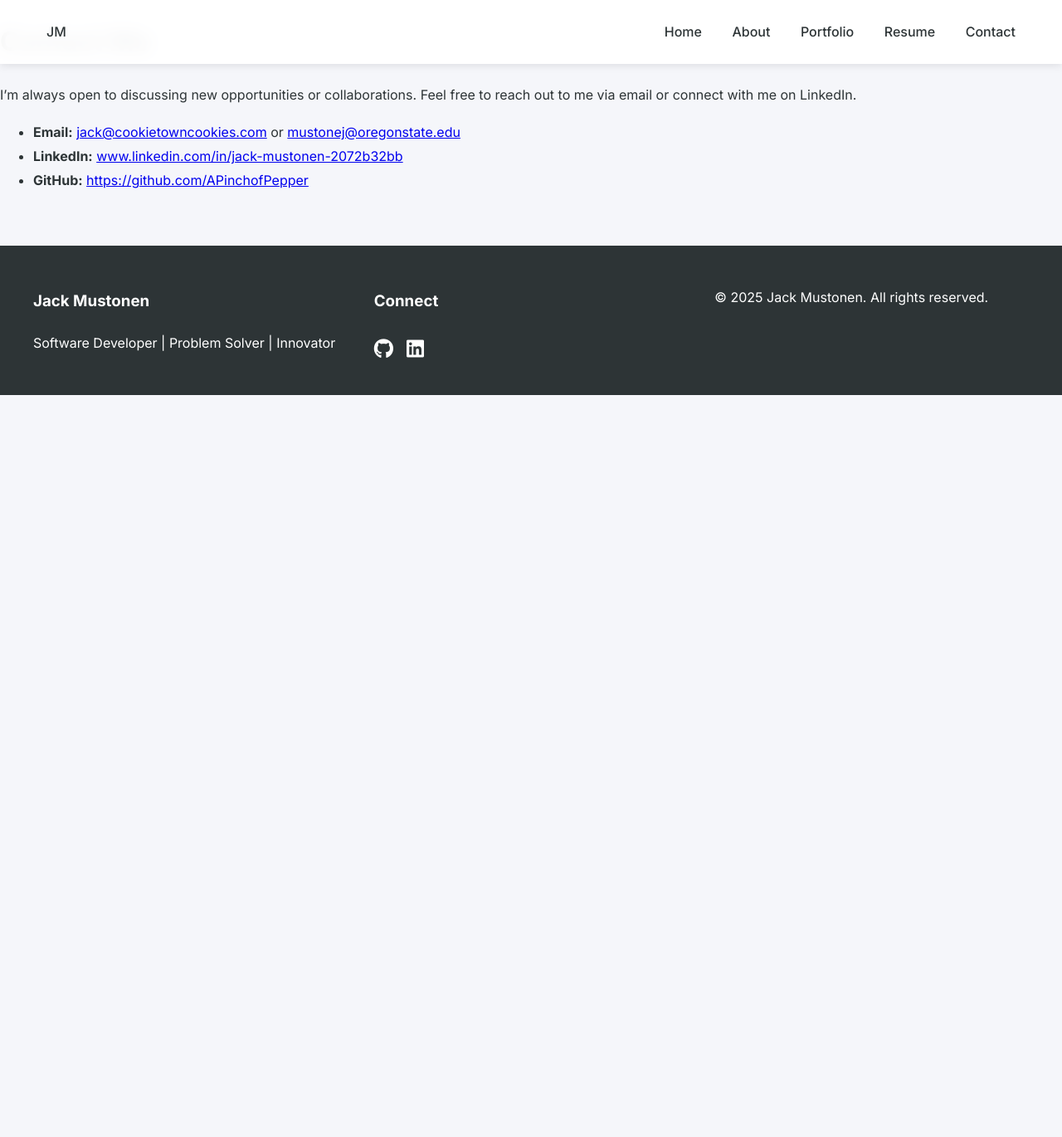
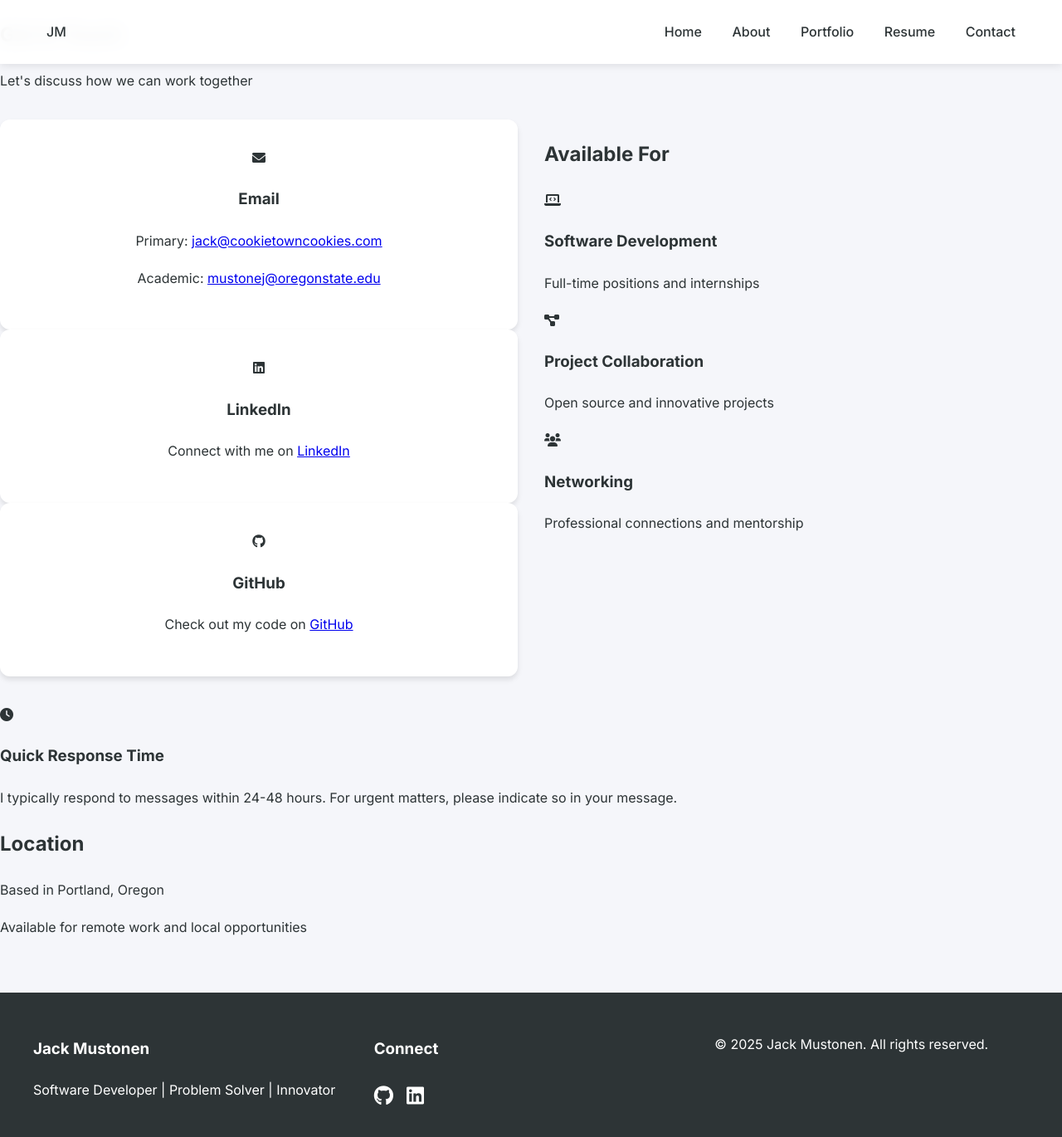
Before and after one commit to APinchofPepper/jackmustonen.com, a Jekyll site: the page built from contact.md, in a window 1280 px wide and 1376 px high. Shown: the top 1370 px of the window at 83% size. Built offline with Jekyll 4.4.1, drawn with Linux system fonts in a browser that asks for light colours.

Commit message:
Update contact.md

```diff
--- a/contact.md
+++ b/contact.md
@@ -4,9 +4,77 @@ title: Contact
 permalink: /contact/
 ---
 
-# Contact Me
-I'm always open to discussing new opportunities or collaborations. Feel free to reach out to me via email or connect with me on LinkedIn.
+<section class="contact-header">
+    <div class="container">
+        <h1 class="animate-fade-up">Get in Touch</h1>
+        <p class="subtitle animate-fade-up delay-1">Let's discuss how we can work together</p>
+    </div>
+</section>
 
-- **Email:** [jack@cookietowncookies.com](#) or [mustonej@oregonstate.edu](#)
-- **LinkedIn:** [www.linkedin.com/in/jack-mustonen-2072b32bb](#)
-- **GitHub:** [https://github.com/APinchofPepper](#)
+<section class="contact-content">
+    <div class="container">
+        <div class="contact-grid">
+            <div class="contact-info animate-fade-up">
+                <div class="contact-card">
+                    <i class="fas fa-envelope"></i>
+                    <h3>Email</h3>
+                    <p>Primary: <a href="mailto:jack@cookietowncookies.com">jack@cookietowncookies.com</a></p>
+                    <p>Academic: <a href="mailto:mustonej@oregonstate.edu">mustonej@oregonstate.edu</a></p>
+                </div>
+
+                <div class="contact-card">
+                    <i class="fab fa-linkedin"></i>
+                    <h3>LinkedIn</h3>
+                    <p>Connect with me on <a href="https://linkedin.com/in/jack-mustonen-2072b32bb/" target="_blank" rel="noopener noreferrer">LinkedIn</a></p>
+                </div>
+
+                <div class="contact-card">
+                    <i class="fab fa-github"></i>
+                    <h3>GitHub</h3>
+                    <p>Check out my code on <a href="https://github.com/APinchofPepper" target="_blank" rel="noopener noreferrer">GitHub</a></p>
+                </div>
+            </div>
+
+            <div class="contact-availability animate-fade-up delay-1">
+                <h2>Available For</h2>
+                <div class="availability-grid">
+                    <div class="availability-item">
+                        <i class="fas fa-laptop-code"></i>
+                        <h3>Software Development</h3>
+                        <p>Full-time positions and internships</p>
+                    </div>
+
+                    <div class="availability-item">
+                        <i class="fas fa-project-diagram"></i>
+                        <h3>Project Collaboration</h3>
+                        <p>Open source and innovative projects</p>
+                    </div>
+
+                    <div class="availability-item">
+                        <i class="fas fa-users"></i>
+                        <h3>Networking</h3>
+                        <p>Professional connections and mentorship</p>
+                    </div>
+                </div>
+            </div>
+        </div>
+
+        <div class="response-time animate-fade-up delay-2">
+            <div class="response-card">
+                <i class="fas fa-clock"></i>
+                <h3>Quick Response Time</h3>
+                <p>I typically respond to messages within 24-48 hours. For urgent matters, please indicate so in your message.</p>
+            </div>
+        </div>
+    </div>
+</section>
+
+<section class="location-section">
+    <div class="container">
+        <div class="location-info animate-fade-up delay-3">
+            <h2>Location</h2>
+            <p>Based in Portland, Oregon</p>
+            <p>Available for remote work and local opportunities</p>
+        </div>
+    </div>
+</section>
```
